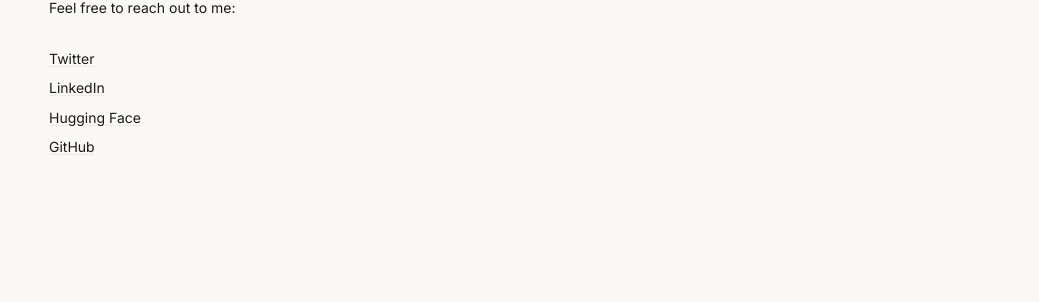
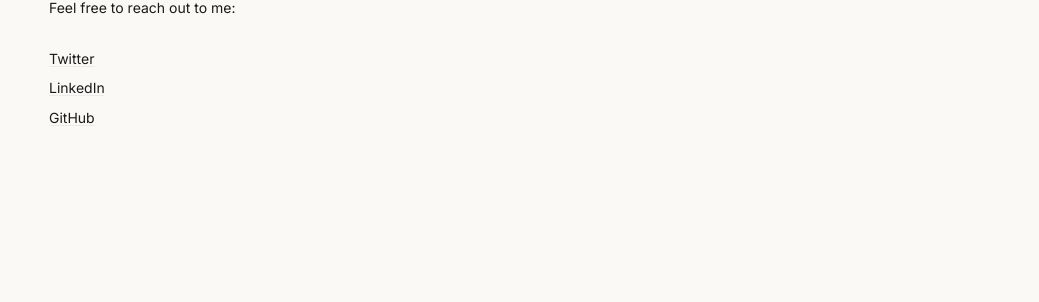
Before and after one commit to AMOHA-98/blogxyz, a Jekyll site: the page built from contact.md, in a window 1280 px wide. Shown: the part 130-432 px from the top of the page, without its empty margins (241-1280 px from the left). Built offline with Jekyll 4.4.1, drawn with Linux system fonts in a browser that asks for light colours.

Commit message:
Remove Hugging Face link from contact.md to streamline social media connections.

```diff
--- a/contact.md
+++ b/contact.md
@@ -11,6 +11,6 @@ Feel free to reach out to me:
 <div class="social-links">
   <a href="https://twitter.com/nidarmmv2" target="_blank">Twitter</a>
   <a href="https://www.linkedin.com/in/ahmed-mohamed-ahmed-a5387a294" target="_blank">LinkedIn</a>
-  <a href="https://huggingface.co/NidarMM" target="_blank">Hugging Face</a>
+
   <a href="https://github.com/AMOHA-98" target="_blank">GitHub</a>
 </div>
```
